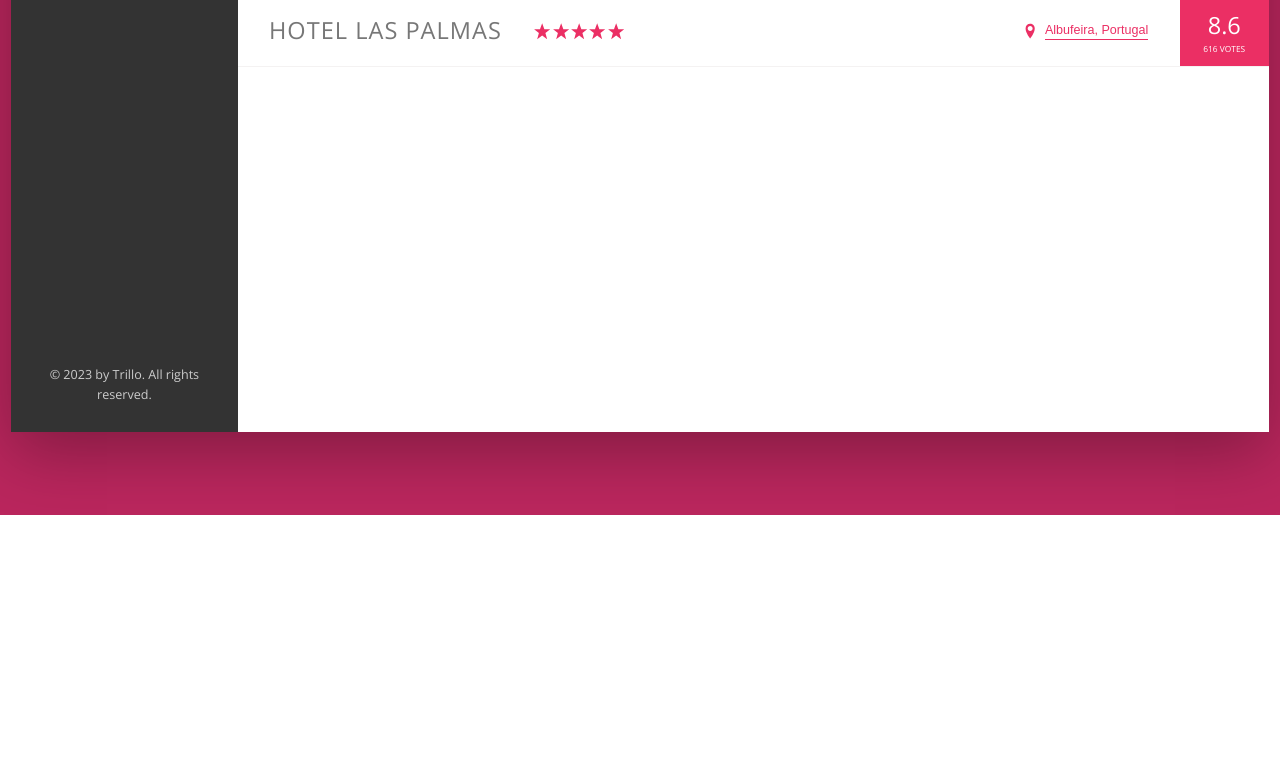
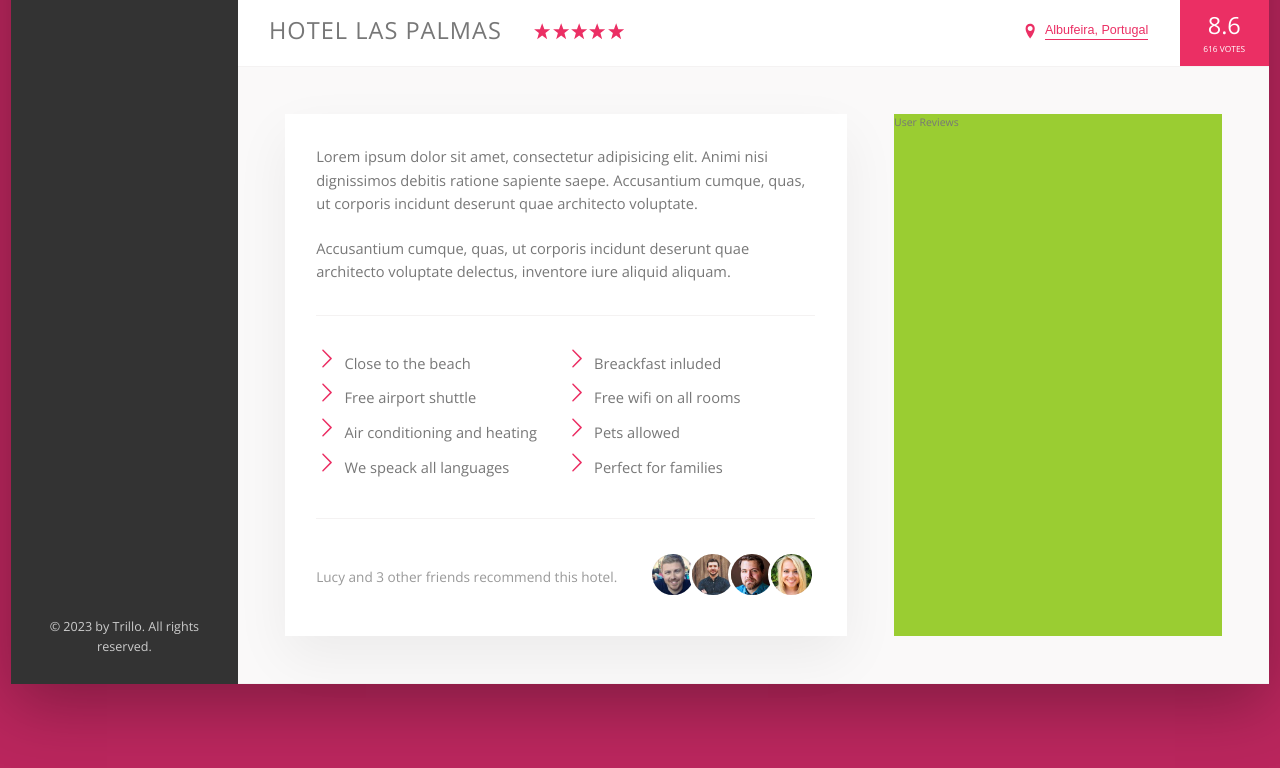
Before and after one commit to rich1eo/Trillo, a website: page index.html in a window 1280 px wide. Shown: the part 564-1332 px from the top of the page. Before the commit the page ends 1079 px from the top, so only its background shows below. Drawn offline with nearby package versions, Linux system fonts and the light colour scheme.

Commit message:
feature: add description section

```diff
--- a/index.html
+++ b/index.html
@@ -149,6 +149,60 @@
               <div class="overview__rating-count">616 votes</div>
             </div>
           </div>
+
+          <div class="detail">
+            <div class="description">
+              <p class="paragraph">
+                Lorem ipsum dolor sit amet, consectetur adipisicing elit. Animi
+                nisi dignissimos debitis ratione sapiente saepe. Accusantium
+                cumque, quas, ut corporis incidunt deserunt quae architecto
+                voluptate.
+              </p>
+              <p class="paragraph">
+                Accusantium cumque, quas, ut corporis incidunt deserunt quae
+                architecto voluptate delectus, inventore iure aliquid aliquam.
+              </p>
+              <ul class="list">
+                <li class="list__item">Close to the beach</li>
+                <li class="list__item">Breackfast inluded</li>
+                <li class="list__item">Free airport shuttle</li>
+                <li class="list__item">Free wifi on all rooms</li>
+                <li class="list__item">Air conditioning and heating</li>
+                <li class="list__item">Pets allowed</li>
+                <li class="list__item">We speack all languages</li>
+                <li class="list__item">Perfect for families</li>
+              </ul>
+
+              <div class="recommend">
+                <p class="recommend__count">
+                  Lucy and 3 other friends recommend this hotel.
+                </p>
+                <div class="recommend__friends">
+                  <img
+                    src="img/user-3.jpg"
+                    alt="Friend 1"
+                    class="recommend__photo"
+                  />
+                  <img
+                    src="img/user-4.jpg"
+                    alt="Friend 2"
+                    class="recommend__photo"
+                  />
+                  <img
+                    src="img/user-5.jpg"
+                    alt="Friend 3"
+                    class="recommend__photo"
+                  />
+                  <img
+                    src="img/user-6.jpg"
+                    alt="Friend 4"
+                    class="recommend__photo"
+                  />
+                </div>
+              </div>
+            </div>
+            <div class="user-reviews">User Reviews</div>
+          </div>
         </main>
       </div>
     </div>
--- a/sass/_base.scss
+++ b/sass/_base.scss
@@ -13,6 +13,9 @@
   --color-grey-dark-3: #999;
 
   --shadow-dark: 0 2rem 6rem rgba(0, 0, 0, 0.3);
+  --shadow-light: 0 2rem 5rem rgba(0, 0, 0, 0.06);
+
+  --line: 1px solid var(--color-grey-light-2);
 }
 
 * {
--- a/sass/_components.scss
+++ b/sass/_components.scss
@@ -203,7 +203,7 @@
 .overview {
   display: flex;
   align-items: center;
-  border-bottom: 1px solid var(--color-grey-light-2);
+  border-bottom: var(--line);
 
   &__heading {
     font-size: 2.25rem;
@@ -300,3 +300,75 @@
     box-shadow: none;
   }
 }
+
+///////////////////////////////////////
+// PARAGRAPH
+.paragraph:not(:last-of-type) {
+  margin-bottom: 2rem;
+}
+
+///////////////////////////////////////
+// LIST
+.list {
+  list-style: none;
+  margin: 3rem 0;
+  padding: 3rem 0;
+  border-top: var(--line);
+  border-bottom: var(--line);
+
+  display: flex;
+  flex-wrap: wrap;
+
+  &__item {
+    flex: 0 0 50%;
+    margin-bottom: 0.7rem;
+  }
+
+  &__item::before {
+    content: '';
+    display: inline-block;
+    height: 2rem;
+    width: 2rem;
+    margin-right: 0.7rem;
+
+    // Older browsers
+    // background-image: url(../img/chevron-thin-right.svg);
+    // background-size: cover;
+
+    // Newest browsers - masks
+    background-color: var(--color-primary);
+    -webkit-mask-image: url(../img/chevron-thin-right.svg);
+    mask-image: url(../img/chevron-thin-right.svg);
+    -webkit-mask-size: cover;
+    mask-size: cover;
+  }
+}
+
+///////////////////////////////////////
+// RECOMMEND
+.recommend {
+  font-size: 1.3rem;
+  color: var(--color-grey-dark-3);
+
+  display: flex;
+  align-items: center;
+  justify-content: space-between;
+
+  &__count {
+  }
+
+  &__friends {
+  }
+
+  &__photo {
+    box-sizing: content-box;
+    height: 4rem;
+    width: 4rem;
+    border-radius: 50%;
+    border: 3px solid #fff;
+
+    &:not(:last-child) {
+      margin-right: -1.15rem;
+    }
+  }
+}
--- a/sass/_layout.scss
+++ b/sass/_layout.scss
@@ -11,7 +11,7 @@
   font-size: 1.4rem;
   height: 7rem;
   background-color: #fff;
-  border-bottom: 1px solid var(--color-grey-light-2);
+  border-bottom: var(--line);
 
   display: flex;
   justify-content: space-between;
@@ -34,8 +34,26 @@
 
 .hotel-view {
   background-color: #fff;
-
-  height: 80rem;
-
   flex: 1;
 }
+
+.detail {
+  display: flex;
+  gap: 4.5rem;
+  padding: 4.5rem;
+  background-color: var(--color-grey-light-1);
+  border-bottom: var(--line);
+}
+
+.description {
+  font-size: 1.4rem;
+  background-color: #fff;
+  box-shadow: var(--shadow-light);
+  padding: 3rem;
+  flex: 0 0 60%;
+}
+
+.user-reviews {
+  background-color: yellowgreen;
+  flex: 1;
+}
```
Also changed, not shown: css/style.css, 1 other file.
